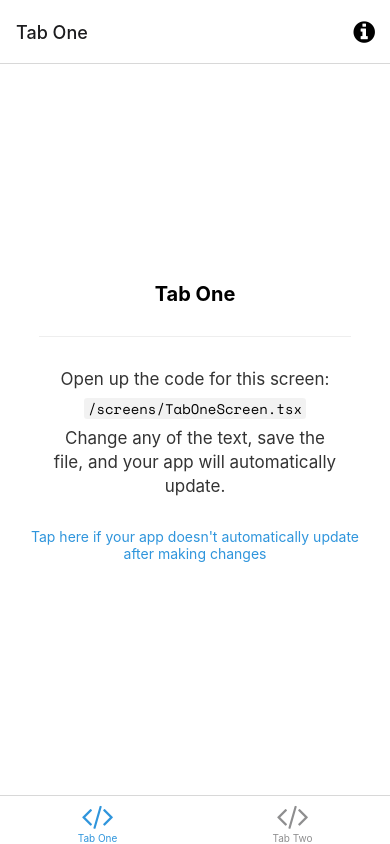
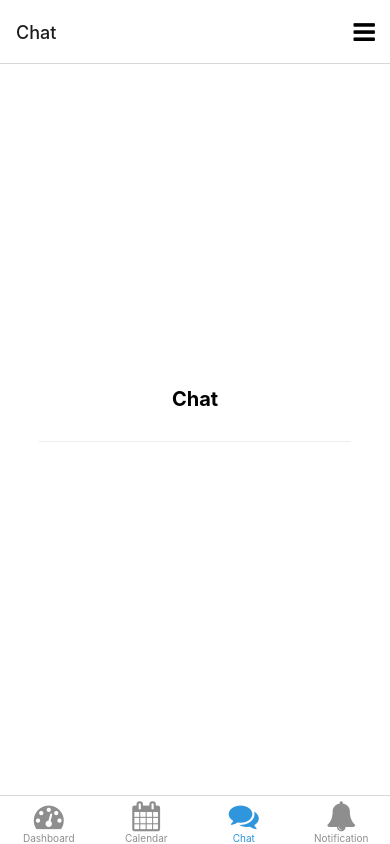
Before and after one commit to jenoshan/ReactNative_App, a React Native app: screen /Chat in a window 390 px wide. Built offline with nearby package versions, Linux system fonts and the light colour scheme; what expo-linking would draw is missing.

Commit message:
corrections and menu page added

```diff
--- a/navigation/index.tsx
+++ b/navigation/index.tsx
@@ -1,8 +1,3 @@
-/**
- * If you are not familiar with React Navigation, refer to the "Fundamentals" guide:
- * https://reactnavigation.org/docs/getting-started
- *
- */
 import { FontAwesome } from '@expo/vector-icons';
 import { createBottomTabNavigator } from '@react-navigation/bottom-tabs';
 import { NavigationContainer, DefaultTheme, DarkTheme } from '@react-navigation/native';
@@ -12,10 +7,12 @@ import { ColorSchemeName, Pressable } from 'react-native';
 
 import Colors from '../constants/Colors';
 import useColorScheme from '../hooks/useColorScheme';
-import ModalScreen from '../screens/ModalScreen';
+import MenuScreen from '../screens/MenuScreen';
 import NotFoundScreen from '../screens/NotFoundScreen';
-import TabOneScreen from '../screens/TabOneScreen';
-import TabTwoScreen from '../screens/TabTwoScreen';
+import Dashboard from '../screens/Dashboard';
+import Calendar from '../screens/Calendar';
+import Chat from '../screens/Chat';
+import Notification from '../screens/Notification';
 import { RootStackParamList, RootTabParamList, RootTabScreenProps } from '../types';
 import LinkingConfiguration from './LinkingConfiguration';
 
@@ -29,10 +26,6 @@ export default function Navigation({ colorScheme }: { colorScheme: ColorSchemeNa
   );
 }
 
-/**
- * A root stack navigator is often used for displaying modals on top of all other content.
- * https://reactnavigation.org/docs/modal
- */
 const Stack = createNativeStackNavigator<RootStackParamList>();
 
 function RootNavigator() {
@@ -41,16 +34,12 @@ function RootNavigator() {
       <Stack.Screen name="Root" component={BottomTabNavigator} options={{ headerShown: false }} />
       <Stack.Screen name="NotFound" component={NotFoundScreen} options={{ title: 'Oops!' }} />
       <Stack.Group screenOptions={{ presentation: 'modal' }}>
-        <Stack.Screen name="Modal" component={ModalScreen} />
+        <Stack.Screen name="Menu" component={MenuScreen} />
       </Stack.Group>
     </Stack.Navigator>
   );
 }
 
-/**
- * A bottom tab navigator displays tab buttons on the bottom of the display to switch screens.
- * https://reactnavigation.org/docs/bottom-tab-navigator
- */
 const BottomTab = createBottomTabNavigator<RootTabParamList>();
 
 function BottomTabNavigator() {
@@ -64,18 +53,18 @@ function BottomTabNavigator() {
       }}>
       <BottomTab.Screen
         name="TabOne"
-        component={TabOneScreen}
+        component={Dashboard}
         options={({ navigation }: RootTabScreenProps<'TabOne'>) => ({
-          title: 'Tab One',
-          tabBarIcon: ({ color }) => <TabBarIcon name="code" color={color} />,
+          title: 'Dashboard',
+          tabBarIcon: ({ color }) => <TabBarIcon name="tachometer" color={color} />,
           headerRight: () => (
             <Pressable
-              onPress={() => navigation.navigate('Modal')}
+              onPress={() => navigation.navigate('Menu')}
               style={({ pressed }) => ({
                 opacity: pressed ? 0.5 : 1,
               })}>
               <FontAwesome
-                name="info-circle"
+                name="bars"
                 size={25}
                 color={Colors[colorScheme].text}
                 style={{ marginRight: 15 }}
@@ -85,20 +74,75 @@ function BottomTabNavigator() {
         })}
       />
       <BottomTab.Screen
-        name="TabTwo"
-        component={TabTwoScreen}
-        options={{
-          title: 'Tab Two',
-          tabBarIcon: ({ color }) => <TabBarIcon name="code" color={color} />,
-        }}
+        name="Calendar"
+        component={Calendar}
+        options={({ navigation }: RootTabScreenProps<'Calendar'>) => ({
+          title: 'Calendar',
+          tabBarIcon: ({ color }) => <TabBarIcon name="calendar" color={color} />,
+          headerRight: () => (
+            <Pressable
+              onPress={() => navigation.navigate('Menu')}
+              style={({ pressed }) => ({
+                opacity: pressed ? 0.5 : 1,
+              })}>
+              <FontAwesome
+                name="bars"
+                size={25}
+                color={Colors[colorScheme].text}
+                style={{ marginRight: 15 }}
+              />
+            </Pressable>
+          ),
+        })}
+      />
+      <BottomTab.Screen
+        name="Chat"
+        component={Chat}
+        options={({ navigation }: RootTabScreenProps<'Chat'>) => ({
+          title: 'Chat',
+          tabBarIcon: ({ color }) => <TabBarIcon name="comments" color={color} />,
+          headerRight: () => (
+            <Pressable
+              onPress={() => navigation.navigate('Menu')}
+              style={({ pressed }) => ({
+                opacity: pressed ? 0.5 : 1,
+              })}>
+              <FontAwesome
+                name="bars"
+                size={25}
+                color={Colors[colorScheme].text}
+                style={{ marginRight: 15 }}
+              />
+            </Pressable>
+          ),
+        })}
+      />
+      <BottomTab.Screen
+        name="Noti"
+        component={Notification}
+        options={({ navigation }: RootTabScreenProps<'Noti'>) => ({
+          title: 'Notification',
+          tabBarIcon: ({ color }) => <TabBarIcon name="bell" color={color} />,
+          headerRight: () => (
+            <Pressable
+              onPress={() => navigation.navigate('Menu')}
+              style={({ pressed }) => ({
+                opacity: pressed ? 0.5 : 1,
+              })}>
+              <FontAwesome
+                name="bars"
+                size={25}
+                color={Colors[colorScheme].text}
+                style={{ marginRight: 15 }}
+              />
+            </Pressable>
+          ),
+        })}
       />
     </BottomTab.Navigator>
   );
 }
 
-/**
- * You can explore the built-in icon families and icons on the web at https://icons.expo.fyi/
- */
 function TabBarIcon(props: {
   name: React.ComponentProps<typeof FontAwesome>['name'];
   color: string;
--- a/screens/TabTwoScreen.tsx
+++ b/screens/Calendar.tsx
@@ -4,10 +4,10 @@ import { StyleSheet } from 'react-native';
 import EditScreenInfo from '../components/EditScreenInfo';
 import { Text, View } from '../components/Themed';
 
-export default function TabTwoScreen() {
+export default function Calendar() {
   return (
     <View style={styles.container}>
-      <Text style={styles.title}>Tab Two</Text>
+      <Text style={styles.title}>Calendar</Text>
       <View style={styles.separator} lightColor="#eee" darkColor="rgba(255,255,255,0.1)" />
       <EditScreenInfo path="/screens/TabTwoScreen.tsx" />
     </View>
--- a/screens/TabOneScreen.tsx
+++ b/screens/Chat.tsx
@@ -3,14 +3,13 @@ import { StyleSheet } from 'react-native';
 
 import EditScreenInfo from '../components/EditScreenInfo';
 import { Text, View } from '../components/Themed';
-import { RootTabScreenProps } from '../types';
 
-export default function TabOneScreen({ navigation }: RootTabScreenProps<'TabOne'>) {
+export default function Chat() {
   return (
     <View style={styles.container}>
-      <Text style={styles.title}>Tab One</Text>
+      <Text style={styles.title}>Chat</Text>
       <View style={styles.separator} lightColor="#eee" darkColor="rgba(255,255,255,0.1)" />
-      <EditScreenInfo path="/screens/TabOneScreen.tsx" />
+      {/* <EditScreenInfo path="/screens/TabTwoScreen.tsx" /> */}
     </View>
   );
 }
--- /dev/null
+++ b/screens/Dashboard.tsx
@@ -0,0 +1,33 @@
+import * as React from 'react';
+import { StyleSheet } from 'react-native';
+
+import EditScreenInfo from '../components/EditScreenInfo';
+import { Text, View } from '../components/Themed';
+import { RootTabScreenProps } from '../types';
+
+export default function Dashboard({ navigation }: RootTabScreenProps<'TabOne'>) {
+  return (
+    <View style={styles.container}>
+      <Text style={styles.title}>Tab One</Text>
+      <View style={styles.separator} lightColor="#eee" darkColor="rgba(255,255,255,0.1)" />
+      <EditScreenInfo path="/screens/TabOneScreen.tsx" />
+    </View>
+  );
+}
+
+const styles = StyleSheet.create({
+  container: {
+    flex: 1,
+    alignItems: 'center',
+    justifyContent: 'center',
+  },
+  title: {
+    fontSize: 20,
+    fontWeight: 'bold',
+  },
+  separator: {
+    marginVertical: 30,
+    height: 1,
+    width: '80%',
+  },
+});
--- /dev/null
+++ b/screens/MenuScreen.tsx
@@ -0,0 +1,82 @@
+import { StatusBar } from 'expo-status-bar';
+import * as React from 'react';
+import { Platform, StyleSheet, TouchableOpacity } from 'react-native';
+import * as WebBrowser from 'expo-web-browser';
+import { Text, View } from '../components/Themed';
+import Colors from '../constants/Colors';
+
+export default function MenuScreen() {
+  return (
+    <View style={styles.container}>
+      <TouchableOpacity onPress={handleHelpPress} style ={styles.helpLink}>
+          <Text style={styles.title} lightColor={Colors.light.tint}>
+            Go to Website
+          </Text>
+        </TouchableOpacity>
+        <TouchableOpacity onPress={handleHelpPress} style ={styles.helpLink}>
+          <Text style={styles.title} lightColor={Colors.light.tint}>
+            Grades
+          </Text>
+        </TouchableOpacity>
+        <TouchableOpacity onPress={handlBlogsPress} style ={styles.helpLink}>
+          <Text style={styles.title} lightColor={Colors.light.tint}>
+            Blogs
+          </Text>
+        </TouchableOpacity>
+        <TouchableOpacity onPress={handleHelpPress} style ={styles.helpLink}>
+          <Text style={styles.title} lightColor={Colors.light.tint}>
+            Help
+          </Text>
+        </TouchableOpacity>
+        <TouchableOpacity onPress={handleHelpPress} style ={styles.helpLink}>
+          <Text style={styles.title} lightColor={Colors.light.tint}>
+            Settings
+          </Text>
+        </TouchableOpacity>
+        <TouchableOpacity onPress={handleHelpPress} style ={styles.helpLink}>
+          <Text style={styles.title} lightColor={Colors.light.tint}>
+            Log out
+          </Text>
+        </TouchableOpacity>
+      <StatusBar style={Platform.OS === 'ios' ? 'light' : 'auto'} />
+    </View>
+  );
+}
+
+function handleHelpPress() {
+  WebBrowser.openBrowserAsync(
+    'https://cal.kln.ac.lk/login/index.php'
+  );
+}
+
+function handlBlogsPress() {
+  WebBrowser.openBrowserAsync(
+    'https://medium.com/tag/javascript'
+  );
+}
+
+const styles = StyleSheet.create({
+  container: {
+    flex: 1,
+    alignItems: 'center',
+    justifyContent: 'flex-start',
+  },
+  title: {
+    fontSize: 20,
+    fontWeight: 'bold',
+  },
+  separator: {
+    marginVertical: 30,
+    height: 1,
+    width: '80%',
+  },
+  helpLink: {
+    paddingVertical: 10,
+    borderWidth : 1,
+    borderRadius : 10,
+    borderColor: "#189AB4",
+    padding: 20,
+    margin : 10,
+    width: 300,
+  },
+});
--- a/screens/ModalScreen.tsx
+++ b/screens/Notification.tsx
@@ -1,19 +1,15 @@
-import { StatusBar } from 'expo-status-bar';
 import * as React from 'react';
-import { Platform, StyleSheet } from 'react-native';
+import { StyleSheet } from 'react-native';
 
 import EditScreenInfo from '../components/EditScreenInfo';
 import { Text, View } from '../components/Themed';
 
-export default function ModalScreen() {
+export default function Notification() {
   return (
     <View style={styles.container}>
-      <Text style={styles.title}>Modal</Text>
+      <Text style={styles.title}>Tab Notification</Text>
       <View style={styles.separator} lightColor="#eee" darkColor="rgba(255,255,255,0.1)" />
-      <EditScreenInfo path="/screens/ModalScreen.tsx" />
-
-      {/* Use a light status bar on iOS to account for the black space above the modal */}
-      <StatusBar style={Platform.OS === 'ios' ? 'light' : 'auto'} />
+      <EditScreenInfo path="/screens/TabTwoScreen.tsx" />
     </View>
   );
 }
--- a/types.tsx
+++ b/types.tsx
@@ -15,7 +15,7 @@ declare global {
 
 export type RootStackParamList = {
   Root: NavigatorScreenParams<RootTabParamList> | undefined;
-  Modal: undefined;
+  Menu: undefined;
   NotFound: undefined;
 };
 
@@ -26,7 +26,9 @@ export type RootStackScreenProps<Screen extends keyof RootStackParamList> = Nati
 
 export type RootTabParamList = {
   TabOne: undefined;
-  TabTwo: undefined;
+  Calendar: undefined;
+  Chat: undefined;
+  Noti: undefined;
 };
 
 export type RootTabScreenProps<Screen extends keyof RootTabParamList> = CompositeScreenProps<
```
